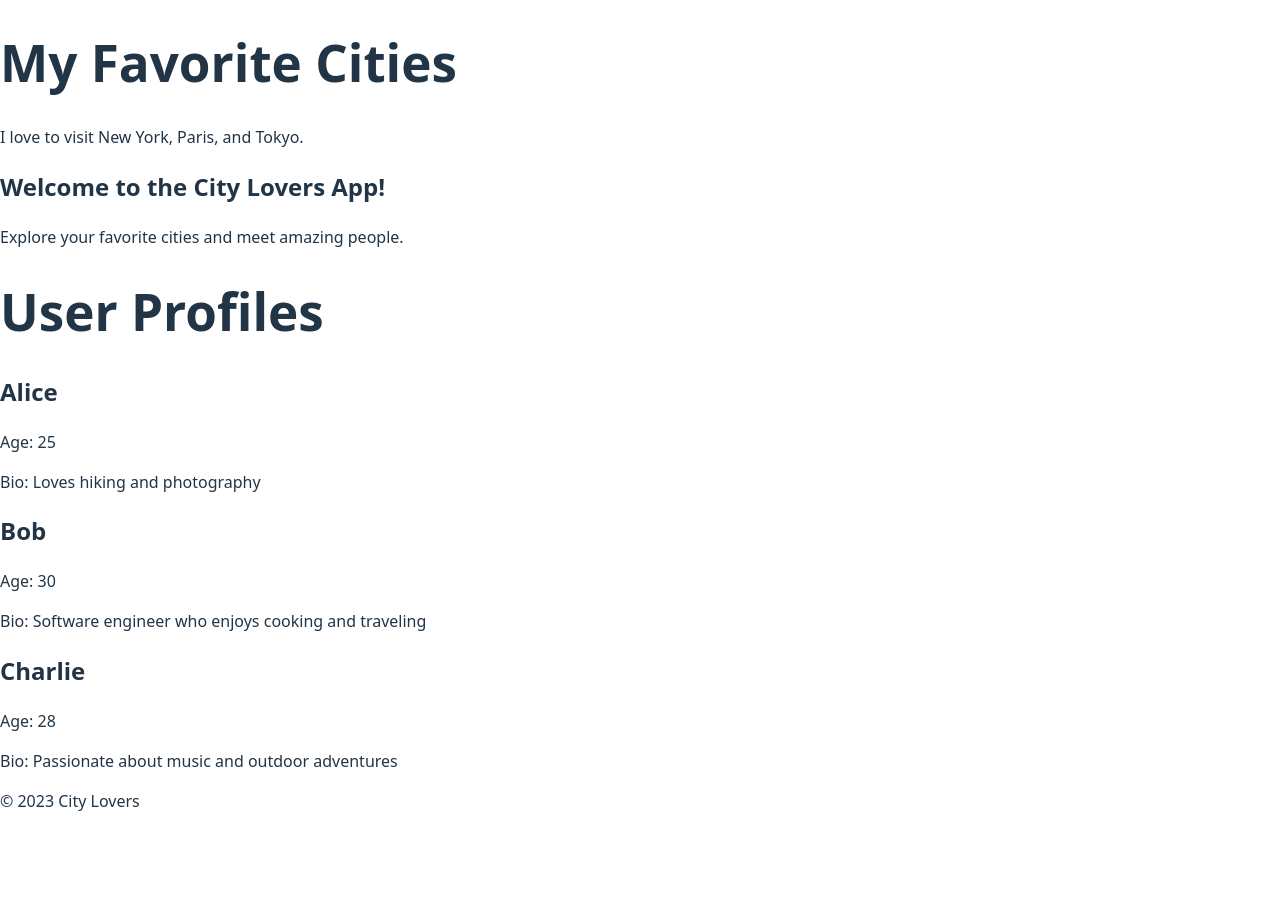
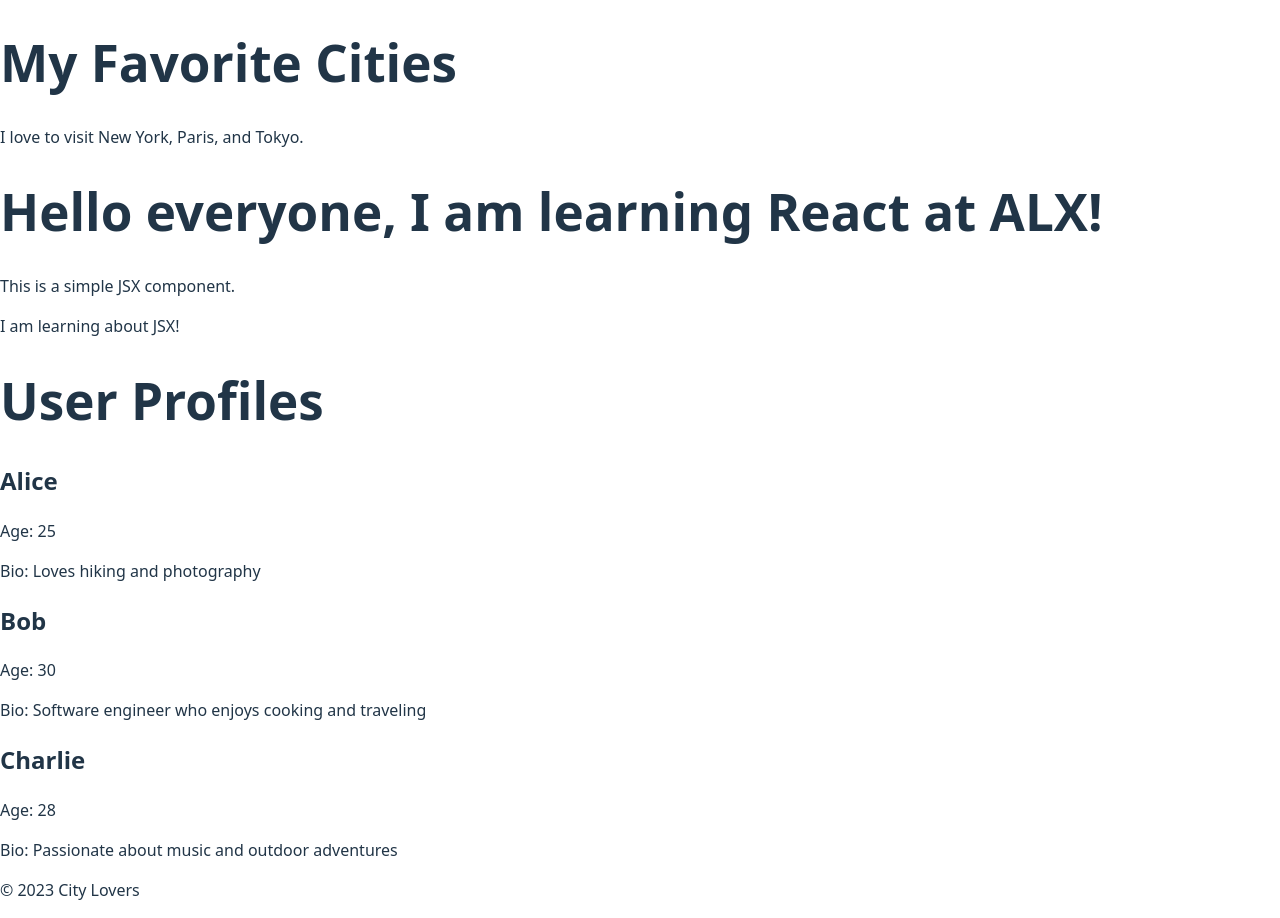
Before and after one commit to sergekamanzi/alx-fe-reactjs, a React (Vite) app in the folder alx-react-app/: page / in a window 1280 px wide. Before the commit the page ends 829 px from the top, so only its background shows below. Built offline with nearby package versions, Linux system fonts and the light colour scheme.

Commit message:
Refactor WelcomeMessage component with new content

```diff
--- a/alx-react-app/src/components/WelcomeMessage.jsx
+++ b/alx-react-app/src/components/WelcomeMessage.jsx
@@ -1,11 +1,11 @@
-// src/components/WelcomeMessage.jsx
-const WelcomeMessage = () => {
-  return (
-    <div>
-      <h2>Welcome to the City Lovers App!</h2>
-      <p>Explore your favorite cities and meet amazing people.</p>
-    </div>
-  );
-};
+function WelcomeMessage() {
+        return (
+                <div>
+                            <h1>Hello everyone, I am learning React at ALX!</h1>
+                                        <p>This is a simple JSX component.</p>
+                                                    <p>I am learning about JSX!</p>
+                                                            </div>
+                                                                );
+                                                                }
 
-export default WelcomeMessage;
+                                                                export default WelcomeMessage;
```
